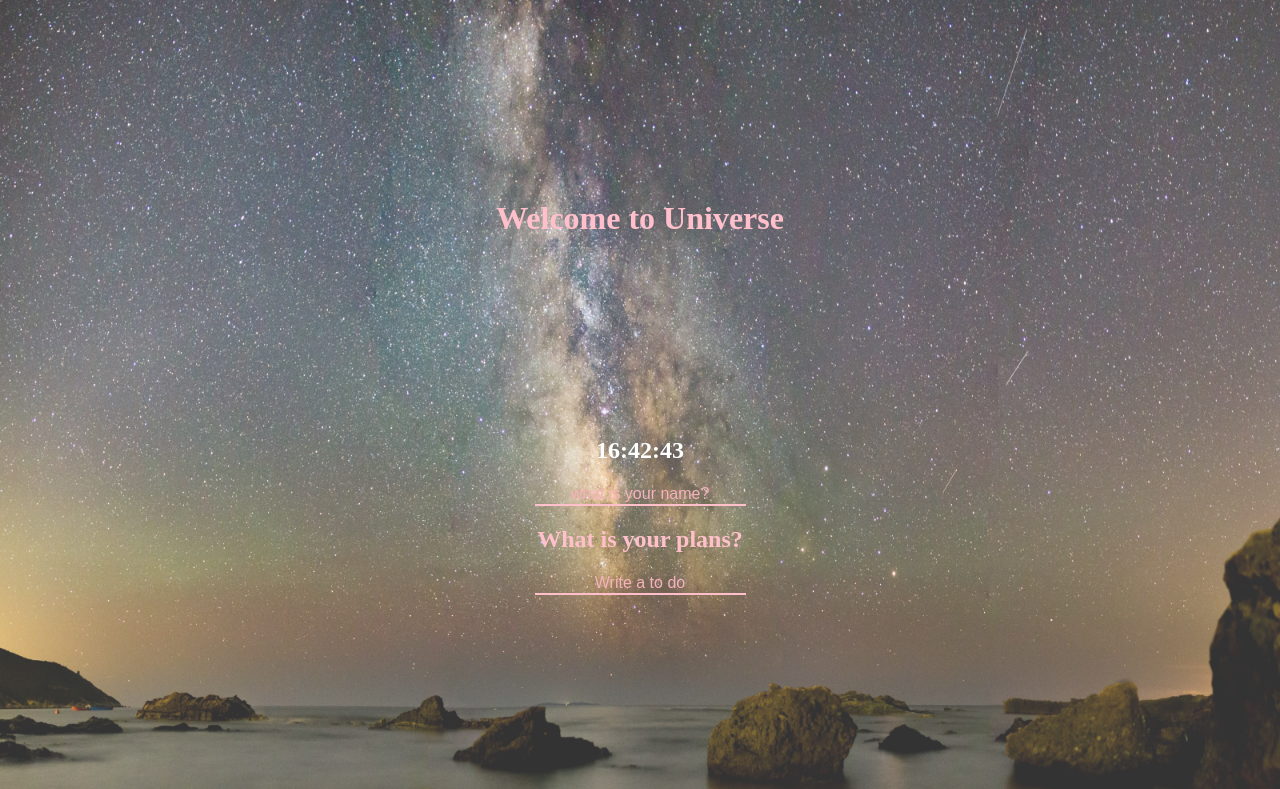
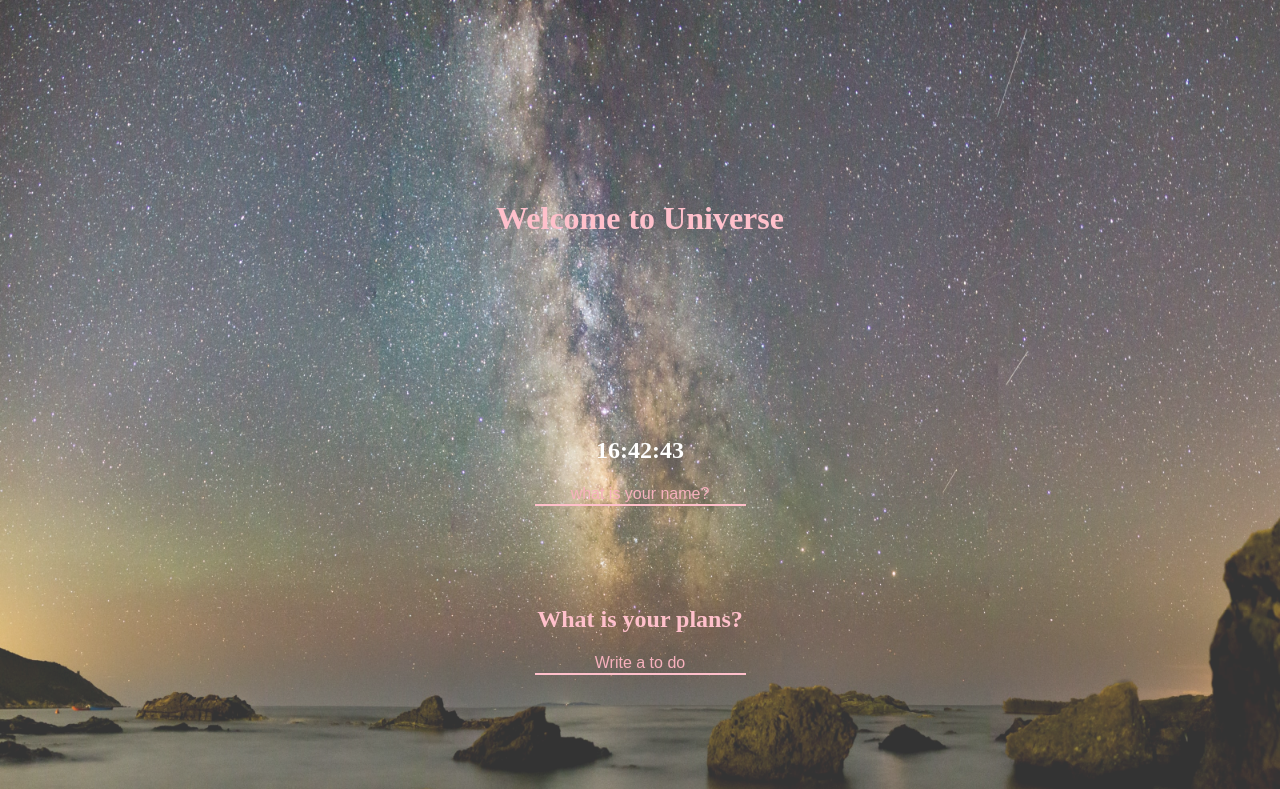
Before and after one commit to jy1987/vanila_JS_makingWeb, a website built with Parcel: page index.html in a window 1280 px wide. Shown: the top 789 px of the page. Built offline with nearby package versions, Linux system fonts and the light colour scheme; no server answers.

Commit message:
margin-top

```diff
--- a/index.css
+++ b/index.css
@@ -40,6 +40,8 @@
 .js-toDoForm,
 .js-toDoList {
   text-align: center;
+  height: 100px;
+  margin-top: 100px;
 }
 
 .js-weather {
```
